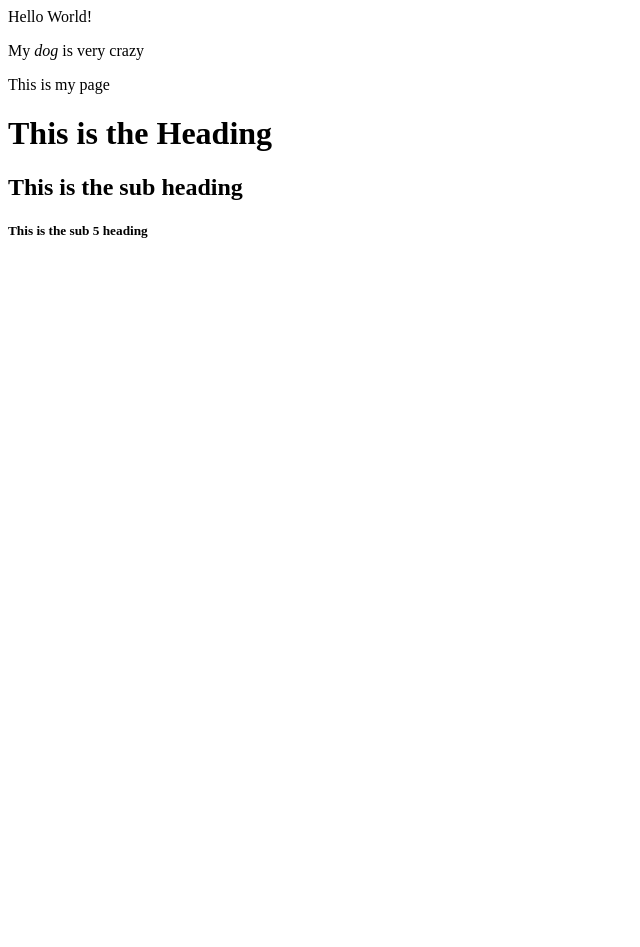
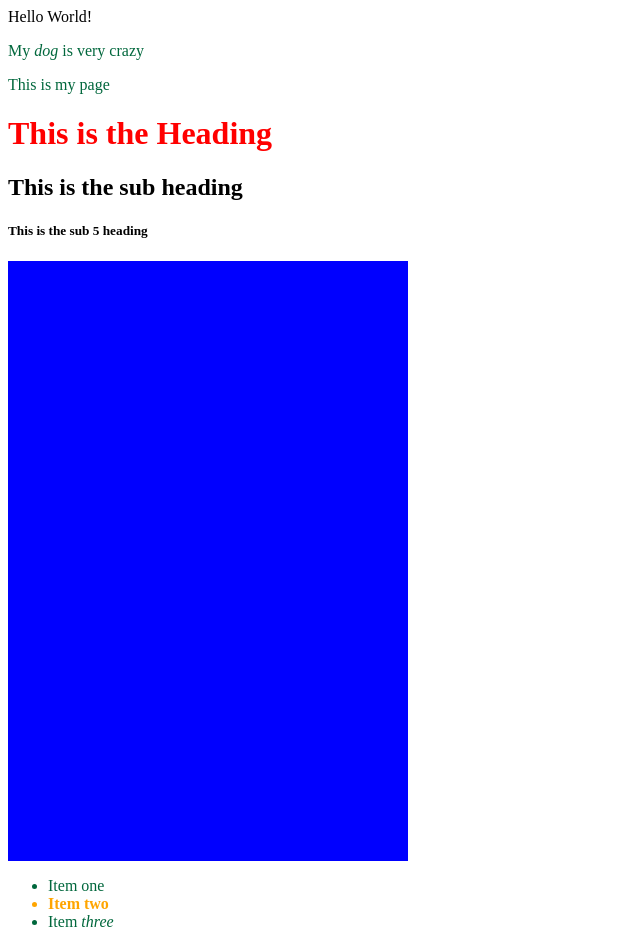
Before and after one commit to Doggibyte/doggibyte.github.io, a plain HTML site: page index.html in a window 1280 px wide. Shown: the whole page, without its empty margins (0-640 px from the left). Before the commit the page ends 800 px from the top, so only its background shows below. Drawn offline with Linux system fonts and the light colour scheme.

Commit message:
hellothere

```diff
--- /dev/null
+++ b/index.css
@@ -0,0 +1,16 @@
+h1{
+    color: red;
+}
+p,
+li{
+    color:rgb(0, 103, 60);
+}
+.special {
+    color: orange;
+    font-weight: bold;
+}
+.test {
+    width: 400px;
+    height: 600px;
+    background-color: blue;
+}
--- a/index.html
+++ b/index.html
@@ -5,11 +5,18 @@ Hello World!
         <meta charset="utf-8" />
         <title>My test page</title>
         <link rel="icon" href="favicon.ico" type="image/x-icon" />
+        <link rel="stylesheet" href="index.css" />
     </head>
     <body>
         <p>This is my page</p>
         <h1>This is the Heading</h1>
         <h2>This is the sub heading</h2>
         <h5>This is the sub 5 heading</h5>
+        <div class="test"></div>
     </body>
+        <ul>
+            <li>Item <span>one</span></li>
+            <li class="special">Item two</li>
+            <li>Item <em>three</em></li>
+        </ul>
 </html>
--- /dev/null
+++ b/website.css
@@ -0,0 +1,4 @@
+.special{
+    color: rgb(9, 188, 0);
+    font-size: 500%;
+}
```
Also changed, not shown: website.html (added, +17 -0 lines), 360_F_128538850_sodcCJbTk4MWOfXVf0QGpnftohKSdTLM.jpg (added), Screenshot 2024-07-30 135412.png (added).
